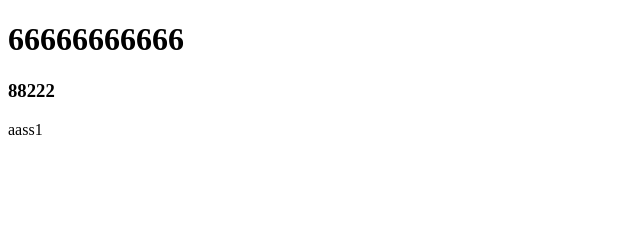
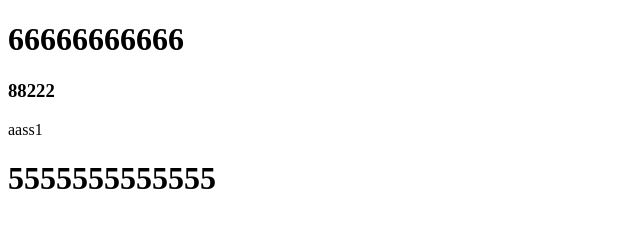
Before and after one commit to DragRiss/DragRiss.github.io, a plain HTML site: page index.html in a window 1280 px wide. Shown: the whole page, without its empty margins (0-640 px from the left). Drawn offline with Linux system fonts and the light colour scheme.

Commit message:
Update index.html

```diff
--- a/index.html
+++ b/index.html
@@ -10,5 +10,7 @@
     <h1>66666666666</h1>
     <h3>88222</h3>
     <datagrid> aass1</datagrid>
+
+       <h1>5555555555555</h1>
 </body>
 </html>
```
